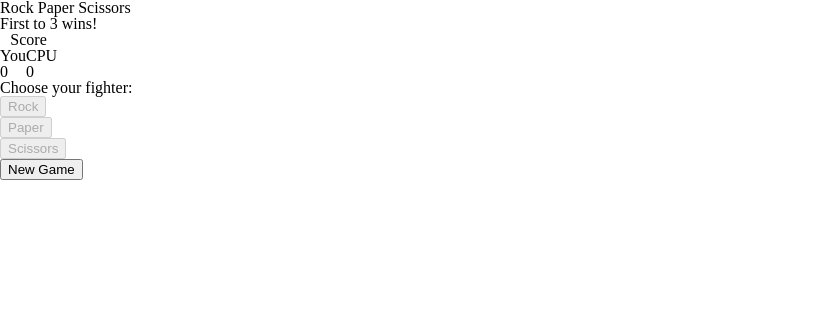
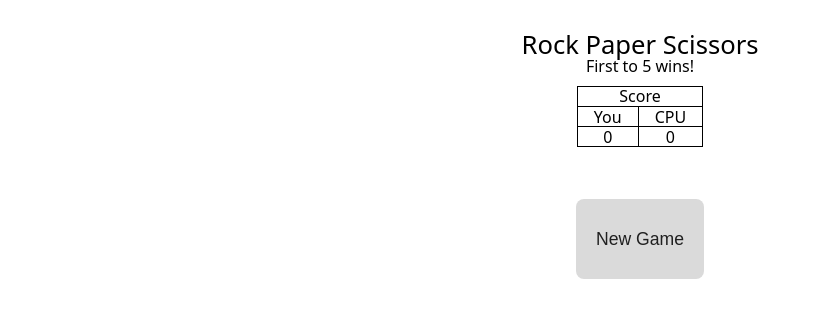
Before and after one commit to LukyLurks/rock-paper-scissors, a plain HTML site: page index.html in a window 1280 px wide. Shown: the whole page, without its empty margins (0-821 px from the left). Drawn offline with Linux system fonts and the light colour scheme.

Commit message:
Basic design to give visual feedback

```diff
--- a/index.html
+++ b/index.html
@@ -4,12 +4,15 @@
   <head>
     <meta charset="utf-8">
     <link href="styles/reset.css" rel="stylesheet">
+    <link href="styles/main.css" rel="stylesheet">
     <title>Rock Paper Scissors</title>
   </head>
   <body>
+    <div>
       <h1>Rock Paper Scissors</h1>
       <p>First to <span id="winScore">5</span> wins!</p>
-
+    </div>
+    <div>
       <table>
         <thead>
           <tr>
@@ -27,15 +30,15 @@
           </tr>
         </tbody>
       </table>
+    </div>
 
     <div id="playerSelectMenu">
-      <p>Choose your fighter:</p>
       <ul>
-        <li><button class="playerButton" disabled>Rock</button></li>
-        <li><button class="playerButton" disabled>Paper</button></li>
-        <li><button class="playerButton" disabled>Scissors</button></li>
+        <li><button class="playerButton disabled" disabled>Rock</button></li>
+        <li><button class="playerButton disabled" disabled>Paper</button></li>
+        <li><button class="playerButton disabled" disabled>Scissors</button></li>
       </ul>
-      <button id='newGame'>New Game</button>
+      <button id='newGame' class="enabled">New Game</button>
     </div>
 
     <div id="gameScreen">
--- a/scripts/main.js
+++ b/scripts/main.js
@@ -19,7 +19,7 @@ requirejs(['rps-lib'], function(rpsLib) {
   const rpsButtons = document.querySelectorAll('.playerButton');
   const winScoreText = document.querySelector('#winScore');
 
-  const winScore = 3;
+  const winScore = 5;
   let playerSelection = '';
   let playerWins = undefined;
   winScoreText.textContent = winScore;
--- a/scripts/rps-lib.js
+++ b/scripts/rps-lib.js
@@ -105,9 +105,13 @@ define(function() {
     if(buttons.length !== undefined) {
       buttons.forEach((b) => {
         b.disabled = true;
+        b.classList.remove('enabled');
+        b.classList.add('disabled');
       });
     } else {
       buttons.disabled = true;
+      buttons.classList.remove('enabled');
+      buttons.classList.add('disabled');
     }
   }
 
@@ -115,9 +119,13 @@ define(function() {
     if(buttons.length !== undefined) {
       buttons.forEach((b) => {
         b.disabled = false;
+        b.classList.remove('disabled');
+        b.classList.add('enabled');
       });
     } else {
       buttons.disabled = false;
+      buttons.classList.remove('disabled');
+      buttons.classList.add('enabled');
     }
   }
 
--- /dev/null
+++ b/styles/main.css
@@ -0,0 +1,63 @@
+html, body {
+  text-align: center;
+  margin: 1rem;
+  font-family: "Noto Sans", Helvetica, Arial;
+}
+
+div {
+  margin: 1%;
+}
+
+table {
+  margin: auto;
+}
+
+ul {
+  display: flex;
+  justify-content: space-evenly;
+}
+
+button {
+  position: relative;
+  width: 8rem;
+  height: 5rem;
+  font-size: 1.1em;
+  background-color: rgb(218, 218, 218);
+  color: rgb(32, 32, 32);
+  border: none;
+  border-radius: 8px;
+  transition: all .1s ease;
+}
+
+button:hover {
+  border: 2px solid rgb(0, 162, 190)
+}
+
+button:active {
+  background-color: rgba(0, 132, 155, 0.384)
+}
+
+h1 {
+  font-size: 1.6em;
+}
+
+th, td {
+  padding: 0.1em 1em;
+  border: 1px solid black;
+}
+
+.playerButton {
+  top: 2.5rem;
+}
+
+#newGame {
+  bottom: 2.5rem;
+}
+
+.disabled {
+  transform: scale(0.0);
+}
+
+.enabled {
+  transform: scale(1.0);
+}
```
Lines whose indentation alone changed are shown as unchanged.
